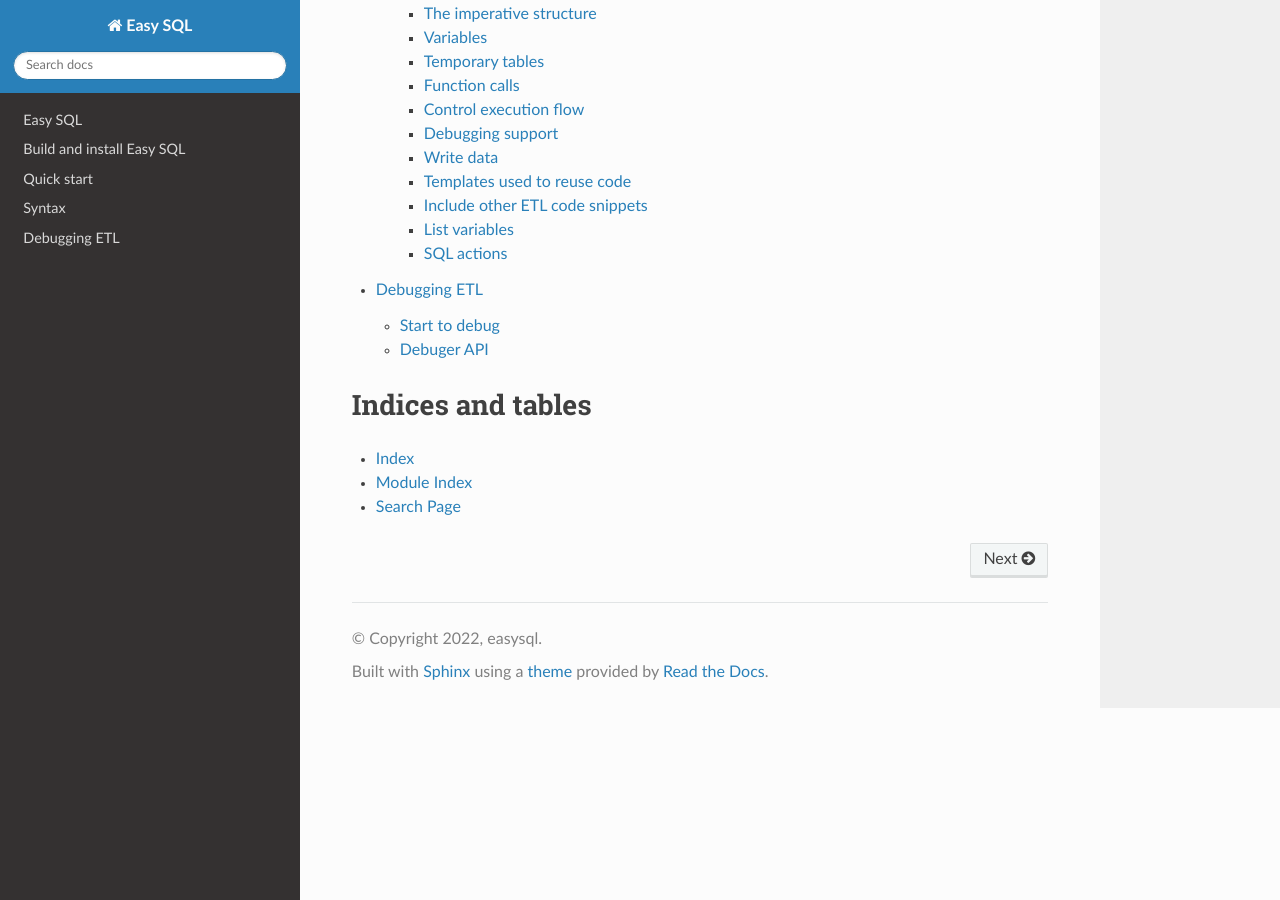
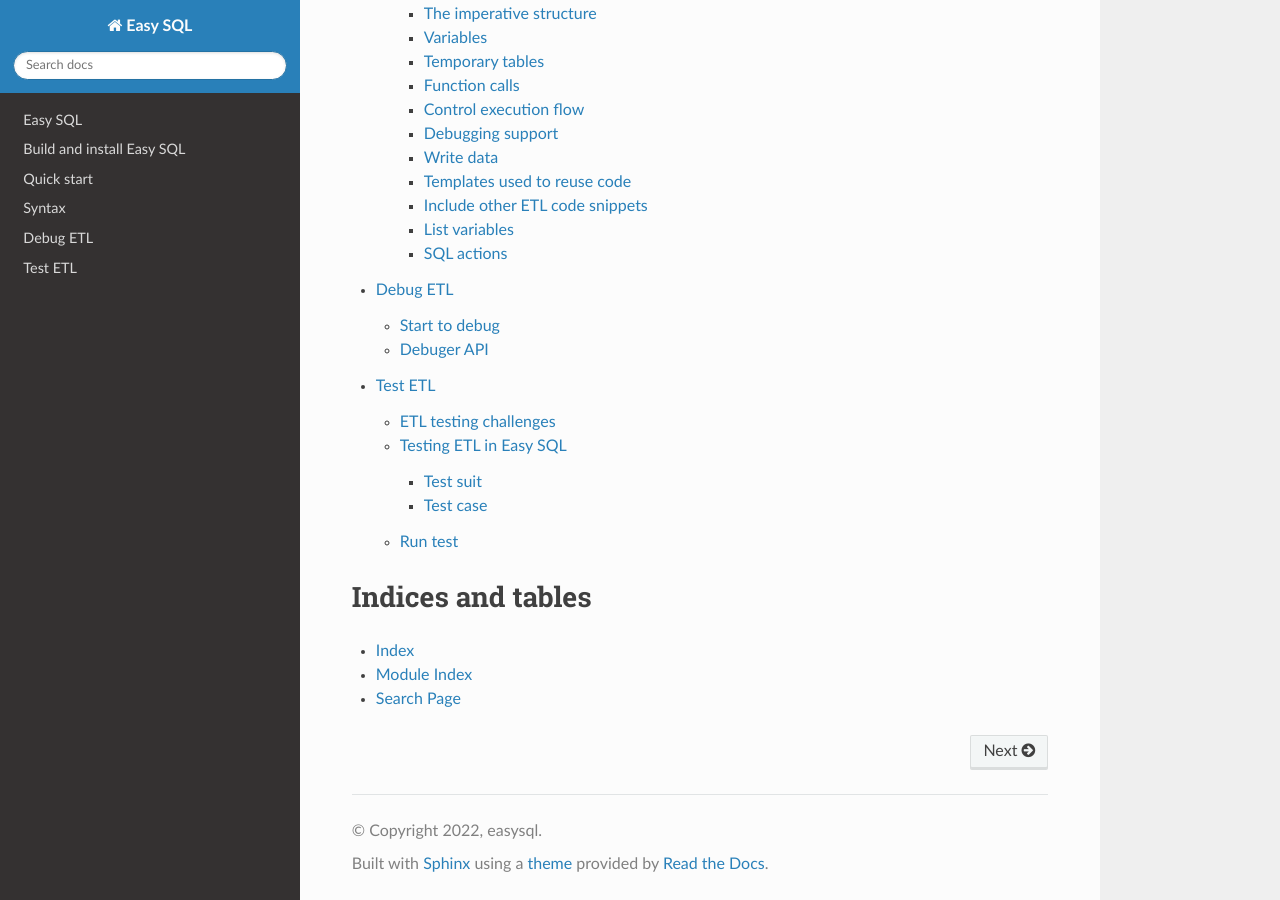
Before and after one commit to easysql/easy_sql, a Sphinx documentation site: the page built from docs/index.rst, in a window 1280 px wide and 900 px high, scrolled down 1054 px. Built offline with Sphinx 7.4.7 and the Read the Docs theme 2.0.0, drawn with Linux system fonts in a browser that asks for light colours; some of the changed lines change nothing that is shown.

Commit message:
add doc for etl testing

````diff
--- a/docs/easy_sql/debug.md
+++ b/docs/easy_sql/debug.md
@@ -1,4 +1,4 @@
-# Debugging ETL
+# Debug ETL
 
 There is a debugger interface implemented in Easy SQL.
 
--- a/docs/easy_sql/testing.md
+++ b/docs/easy_sql/testing.md
@@ -0,0 +1,179 @@
+# Test ETL
+
+It's always been a pain point to do ETL testing. But it more and more becomes a must after data being so widely used these days.
+
+An ETL with more than 100 lines of code is common.
+The filter conditions, data transformation rules, join conditions and other logic there could be very complicated.
+In these cases, we should do a testing early to avoid possible production issues.
+Testing also gives us confidence about what we coded and helps team with quality assurance.
+
+But there are a lot of challenges about ETL testing there, and we see a lot of team struggling.
+
+### ETL testing challenges
+
+A common way to do ETL testing requires the steps below:
+- Create a production-like environment.
+- Copy the database definition and table schema to the environment.
+- For tables used in the ETL, we prepare testing data and insert data to tables.
+- We run the ETL and it generates a new table with data as a result.
+- We compare the generated data and the expected data to find if there are any issues.
+
+There is no easy thing for the above steps.
+
+For step 1, a production-like environment not only costs, but also requires heavy ops work.
+Cloud services may ease the ops work but you may be tightly bounded to some cloud.
+
+For step 2, we may need to write scripts to sync database and table schema.
+We also need to develop a strategy to save the existing data in test environment.
+The drawback of it is that it breaks the network separation from test to production environment.
+
+For step 3, it's always been hard work to prepare testing data
+since some tables the ETL used may contain hundreds of columns and we have to pay attention to columns that are not used in the ETL.
+We also need to be careful about the column types and how the data is generated.
+And we need a script to insert data as well.
+
+For step 4, we may need to maintain a separate configuration for testing environment.
+
+For step 5, comparing data manually is tedious work and it's easy to make mistake.
+
+Some team relies on the statistics of the output table to identify issues of ETLs.
+It is a good practice. But when the logic becomes more and more complicated,
+it's not enough to just rely on statistics, since there might be cases that are not covered even by the real data.
+
+### Testing ETL in Easy SQL
+
+Easy SQL provides a very light-weight way to do ETL testing. It removes most of the blockers mentioned above.
+
+To prepare a test in Easy SQL is easy. The first thing to do is to create a spreadsheet from the provided template.
+
+The template looks like below:
+
+![Test case template] (https://raw.githubusercontent.com/easysql/easy_sql/main/docs/easy_sql/img/test_case.png)
+
+There are two concepts which are popular in testing domain. Easy SQL also adopted them:
+
+- Test case: A single test used to test your code in some specific scenario.
+- Test suit: A bundle of a few unit test cases. Could be used to run them together.
+
+#### Test suit
+
+In the screenshot above, we see two test suits, named 'Suit 1' and 'Suit 2'.
+They are put in different sheets. In Easy SQL, if there is any sheet with a name starting with word 'Suit', the sheet is considered to be a test suit.
+
+#### Test case
+
+In test suit 'Suit 1', we can see two test cases.
+One case is 'A test for ETL abc.sql', and the other is 'Another test for ETL abc.sql'.
+Test case is recognized by an uppercase keyword 'CASE' in column 'A'.
+There should be a name of the test case in column 'B', and be next to the 'CASE' keyword.
+
+To describe a test case, we usually specify the variables that should be used to run the ETL,
+the data of all input tables, the data of the output tables.
+They are recognized by keywords 'VARS' 'INPUT' 'OUTPUT' in column 'A' and values followed starting from column 'B'
+The data of output tables is used to test if output of the ETL after execution is exactly the same as the data specified in the test case.
+
+**Test case element format**
+
+The values of the mentioned elements in a test should be of formats below.
+
+- VARS: A table with header and exactly one row of data.
+- INPUT: A name of the input table specified at column 'B'; A table with header and number of rows of data starting from column 'C' of the same row; Mandatory descriptions of each row of data at column 'B' starting from the next row.
+- OUTPUT: The same format with 'INPUT', except that the descriptions of each row of data is optional.
+
+You may ask why the descriptions of each row of data in 'INPUT' table is mandatory.
+This is a design on purpose. It is designed to improve test readability.
+The test case designer could record how the data is generated to explain the business rules behind the data and what is the scenario that the data is designed to cover.
+
+For input tables and output tables, we may need to specify the type of each column.
+If so, we need to add type to the column names in format '{COLUMN_NAME}:{TYPE}'.
+If there is any column of a table with type specified, the type of other columns should be specified as well.
+If the type of any other column is not specified, it will be default to 'string' type.
+
+**Column types**
+
+The type of column varies for different backends.
+
+For Spark, it should be 'int' 'bigint' 'boolean' 'string' and so on.
+The full list of types with built-in support are: 'int' 'tinyint' 'bigint' 'double' 'float' 'string' 'decimal' 'boolean' 'date' 'timestamp' 'array<string>' 'array<int>' 'array<tinyint>' 'array<bigint>' 'array<double>' 'array<float>' 'array<boolean>' 'array<date>' 'array<timestamp>'.
+
+For Postgres, it should be 'int' 'bigint' 'boolean' 'text' and so on.
+The full list of types could be found [here](https://www.postgresql.org/docs/current/datatype.html). The default type is 'text'.
+
+For Clickhouse, it should be 'Int8' 'Boolean' 'String' and so on.
+The full list of types could be found [here](https://clickhouse.com/docs/en/sql-reference/data-types/).
+
+For the other backends, please refer the database data types related document of it.
+
+**Mock includes**
+
+If we have used **include** command in our ETL and we'd like to mock the body of the included file.
+We can add a INCLUDES section in the test case.
+
+Then provide the mocked body of the ETL follow the rules below:
+
+1. Column 'B' at the same row of the INCLUDES keyword should be filled with the file path of the include command in ETL.
+2. Column 'C' at the same row of the INCLUDES keyword should be filled with the mocked body of the included file.
+3. Add another row to specify a second INCLUDE to mock, with column 'B' and 'C' filled with file path and the mocked file body.
+
+Usually, the included ETL file returns some temporary table. In this case, we can mock the content of the included file as below:
+
+```sql
+-- target=temp.THE_RETURNED_TEMP_TABLE
+select * from some_mocked_data
+```
+
+After this, we need to add an input table and provide the mocked data. The way to achieve this is the same as to define a normal input table above.
+
+
+**Test file name**
+
+We recommend to create one test file for one ETL. It means all the test cases in one spreadsheet file should be testing the same ETL.
+
+In this case, the file name of the test file and the testing ETL could follow some convention so that we can find the ETL file given the test file.
+
+Easy SQL provides a way to find ETL file from the test file automatically,
+which follows a simple convention that the base name of the ETL file and that of the test file should be the same.
+E.g. when the ETL file is named 'some_etl.sql', then the test file should be named 'some_etl.xlsx'.
+
+We also recommend there is only one OUTPUT table in one ETL. In this case,
+the name of the ETL could be the full table name of the output table.
+E.g. when an ETL output a table named 'some_db.some_table',
+the file name of the ETL should be 'some_db.some_table.sql' and the test file name of the ETL should be 'some_db.some_table.xlsx'.
+
+**Add test files to version control system**
+
+The test file mentioned above is a spreadsheet file.
+It is in binary format and not so easy to be added to version control system.
+
+Easy SQL provides a way to dump a test in spreadsheet format to JSON format.
+After this, we can add the JSON file to version control system.
+In this way, we can easily compare the changes of each version about this cases.
+
+The JSON file is also optimized to let us compare data changes easily.
+
+To convert a test file in spreadsheet format to JSON format. Run the command below:
+
+(Before you run the command below, you will need to install two additional packages by `pip3 install click==6.7 pymongo==3.10.1 xlrd==1.2.0`)
+
+```bash
+python3 -m easy_sql.sql_test convert-json -f {YOUR_XLSX_FILE_PATH}
+```
+
+After the command finishes, there will be a JSON file with the same name but a '.json' suffix of the spreadsheet file generated.
+The directory of the JSON file is the same as the spreadsheet file.
+
+## Run test
+
+Easy SQL provides a command line module to help to run ETL tests.
+
+To run the ETL test, execute the command below:
+
+(Before you run the command below, you will need to install two additional packages by `pip3 install click==6.7 pymongo==3.10.1 xlrd==1.2.0`)
+
+```bash
+python3 -m easy_sql.sql_test run-test -f {YOUR_XLSX_FILE_PATH} -b {BACKEND}
+```
+
+The test file could be a JSON test file as well. And the backend could be one of the supported backend.
+
+For details of the command line usage, please run `python3 -m easy_sql.sql_test --help`.
--- a/docs/index.rst
+++ b/docs/index.rst
@@ -26,6 +26,7 @@ Contents
    easy_sql/quick_start.md
    easy_sql/syntax.md
    easy_sql/debug.md
+   easy_sql/testing.md
 
 
 
````
Also changed, not shown: docs/easy_sql/img/test_case.png (added).
